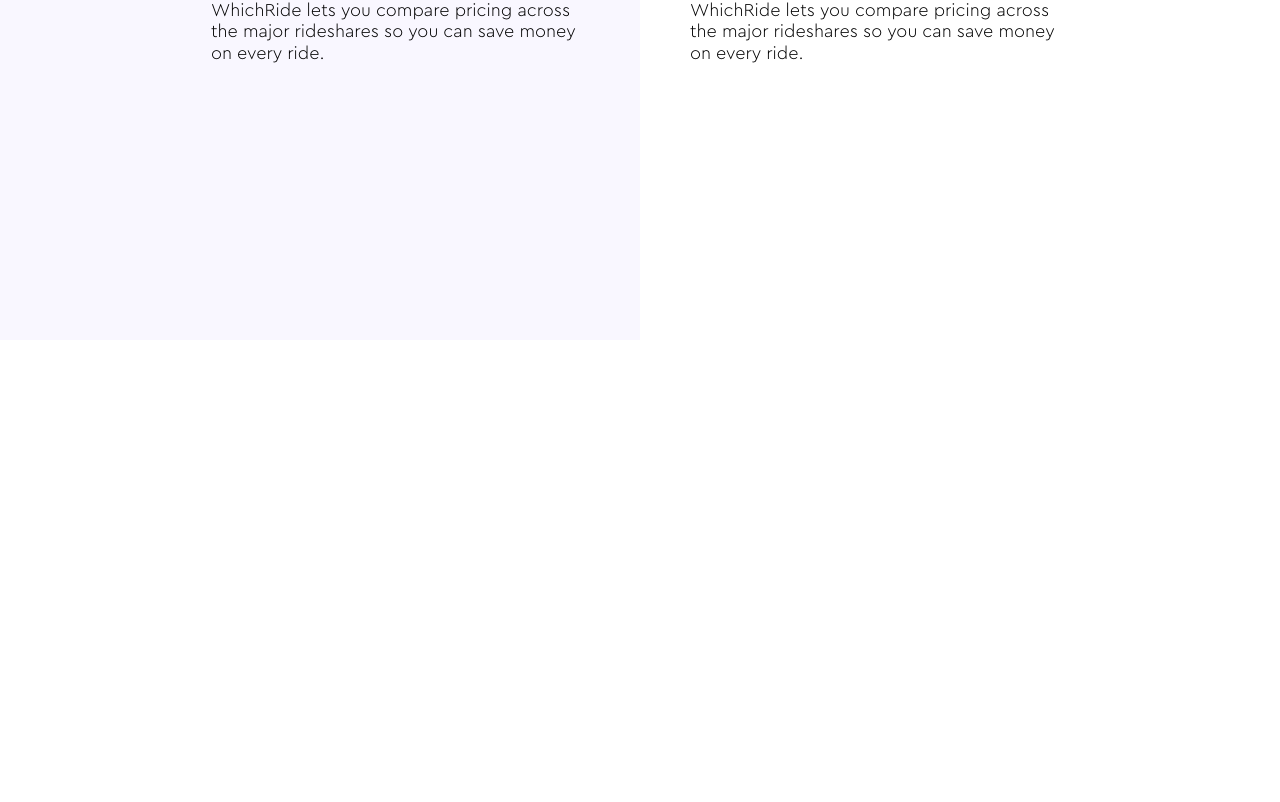
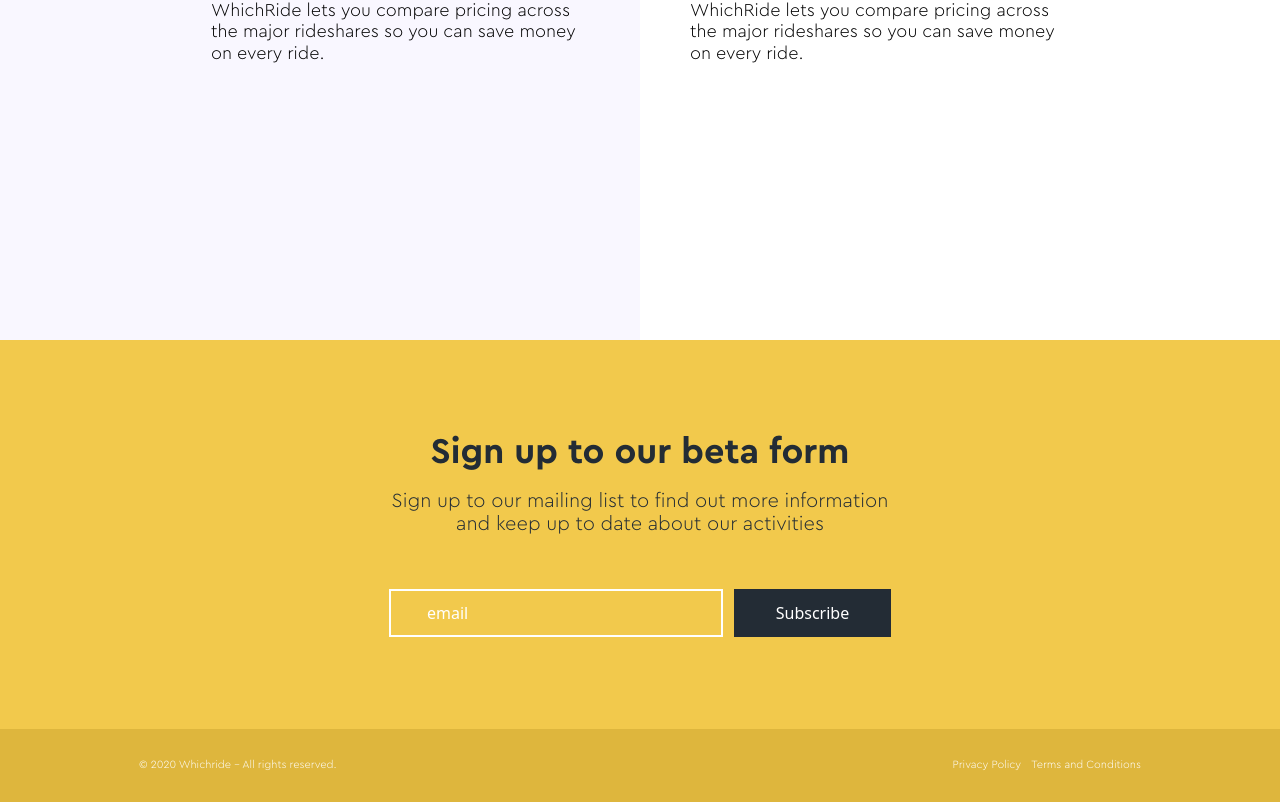
Before and after one commit to Alausa-AbdulAzeez/studio14, a React (Vite) app: page / in a window 1280 px wide. Shown: the part 2483-3285 px from the top of the page. Before the commit the page ends 2823 px from the top, so only its background shows below. Built offline with nearby package versions, Linux system fonts and the light colour scheme.

Commit message:
completed footer section

```diff
--- /dev/null
+++ b/src/components/Footer.jsx
@@ -0,0 +1,52 @@
+import React from "react";
+import { footerVariants, navVariants, slideIn } from "../utils/motion";
+import { motion } from "framer-motion";
+
+const Footer = () => {
+  return (
+    <div className="h-[calc(389px+73px)]">
+      <div className="h-[389px] bg-mainYellow flex items-center justify-center">
+        <motion.div
+          className="w-[502px]"
+          variants={slideIn("left", "tween", 0.2, 1)}
+          initial="hidden"
+          whileInView={"show"}
+        >
+          <h1 className=" text-center font-[ceraProBold] text-[36px] leading-[40.5px] text-mainBlack">
+            Sign up to our beta form
+          </h1>
+          <p className="mt-[17px] mb-[53px] font-[ceraProLight] text-center  text-[20px] leading-[23px] text-mainBlack">
+            Sign up to our mailing list to find out more information and keep up
+            to date about our activities
+          </p>
+          <div className="flex gap-[11px] h-[48px]">
+            <input
+              type="email"
+              placeholder="email"
+              className="h-full text-white flex-1 bg-transparent pl-[36px] border-[2px] border-white outline-none custom-placeholder-color"
+            />
+            <button className="outline-none border-none h-full bg-mainBlack text-[16px] text-white w-[157px]">
+              Subscribe
+            </button>
+          </div>
+        </motion.div>
+      </div>
+      <div className="h-[73px] bg-darkYellow ">
+        <motion.div
+          className="h-full px-[139px] flex items-center justify-between text-white text-[11px] font-[ceraProLight]"
+          variants={footerVariants}
+          initial="hidden"
+          whileInView={"show"}
+        >
+          <div className="">© 2020 Whichride - All rights reserved.</div>
+          <div className=" flex gap-[10px]">
+            <p>Privacy Policy</p>
+            <p>Terms and Conditions</p>
+          </div>
+        </motion.div>
+      </div>
+    </div>
+  );
+};
+
+export default Footer;
--- a/src/index.css
+++ b/src/index.css
@@ -8,31 +8,36 @@
   box-sizing: border-box;
 }
 
+/* styles.css or any other CSS file */
+.custom-placeholder-color::placeholder {
+  color: #fff;
+}
+
 @font-face {
-  font-family: 'ceraProBlack';
-  src: url('./assets/fonts/ceraPro/CeraProBlack.otf') format('opentype');
+  font-family: "ceraProBlack";
+  src: url("./assets/fonts/ceraPro/CeraProBlack.otf") format("opentype");
 }
 @font-face {
-  font-family: 'ceraProBlack';
-  src: url('./assets/fonts/ceraPro/CeraProBlack.otf') format('opentype');
+  font-family: "ceraProBlack";
+  src: url("./assets/fonts/ceraPro/CeraProBlack.otf") format("opentype");
 }
 @font-face {
-  font-family: 'ceraProBlackItalic';
-  src: url('./assets/fonts/ceraPro/CeraProBlackItalic.otf') format('opentype');
+  font-family: "ceraProBlackItalic";
+  src: url("./assets/fonts/ceraPro/CeraProBlackItalic.otf") format("opentype");
 }
 @font-face {
-  font-family: 'ceraProBold';
-  src: url('./assets/fonts/ceraPro/CeraProBold.otf') format('opentype');
+  font-family: "ceraProBold";
+  src: url("./assets/fonts/ceraPro/CeraProBold.otf") format("opentype");
 }
 @font-face {
-  font-family: 'ceraProLight';
-  src: url('./assets/fonts/ceraPro/CeraProLight.otf') format('opentype');
+  font-family: "ceraProLight";
+  src: url("./assets/fonts/ceraPro/CeraProLight.otf") format("opentype");
 }
 @font-face {
-  font-family: 'ceraProMedium';
-  src: url('./assets/fonts/ceraPro/CeraProMedium.otf') format('opentype');
+  font-family: "ceraProMedium";
+  src: url("./assets/fonts/ceraPro/CeraProMedium.otf") format("opentype");
 }
 @font-face {
-  font-family: 'ceraProRegularItalic';
-  src: url('./assets/fonts/ceraPro/CeraProRegularItalic.otf') format('opentype');
+  font-family: "ceraProRegularItalic";
+  src: url("./assets/fonts/ceraPro/CeraProRegularItalic.otf") format("opentype");
 }
--- a/src/pages/Home.jsx
+++ b/src/pages/Home.jsx
@@ -1,4 +1,5 @@
 import { About, Hero, Navbar, WhyWhichride } from "../components";
+import Footer from "../components/Footer";
 
 const Home = () => {
   return (
@@ -7,6 +8,7 @@
       <Hero />
       <About />
       <WhyWhichride />
+      <Footer />
     </div>
   );
 };
--- a/src/utils/motion.js
+++ b/src/utils/motion.js
@@ -14,7 +14,7 @@
     transition: {
       type: "spring",
       stiffness: 80,
-      delay: 0.2,
+      delay: 0,
     },
   },
 };
@@ -155,7 +155,7 @@
     transition: {
       type: "spring",
       stiffness: 80,
-      delay: 0.5,
+      delay: 0,
     },
   },
 };
--- a/tailwind.config.js
+++ b/tailwind.config.js
@@ -8,6 +8,7 @@
         mainGray: "#4F4F4F",
         mainPurple: "#5C1A8D",
         mainYellow: "#F2C94C",
+        darkYellow: "#DEB63D",
         lightBlue: "#A792FE12",
       },
     },
```
